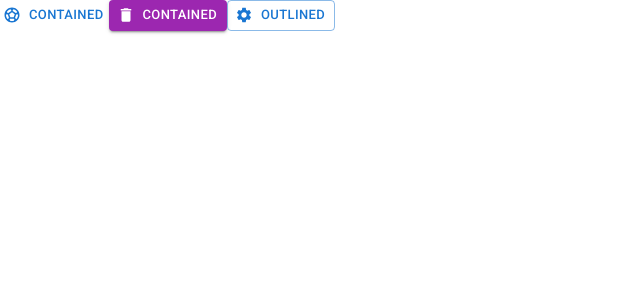
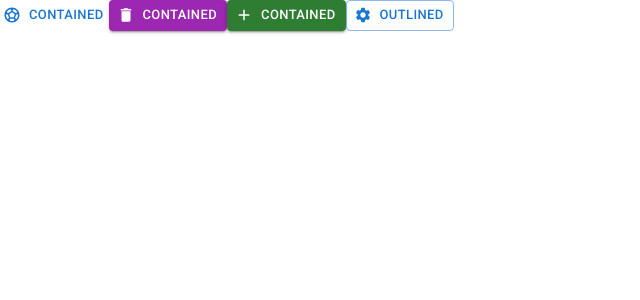
Before and after one commit to Harry-Yates/MUI, a React (Create React App) app: page / in a window 1280 px wide. Shown: the top 300 px of the page, without its empty margins (0-640 px from the left). Built offline with nearby package versions, Linux system fonts and the light colour scheme.

Commit message:
docs: :art: Worked more on buttons

```diff
--- a/src/App.js
+++ b/src/App.js
@@ -1,14 +1,13 @@
 import { Button } from "@mui/material";
-import DeleteIcon from '@mui/icons-material/Delete';
-import SettingsIcon from '@mui/icons-material/Settings';
-import SportsSoccerIcon from '@mui/icons-material/SportsSoccer';
+import { Add, Settings, SportsSoccer, Delete } from "@mui/icons-material";
 
 function App() {
   return (
     <div className="App">
-    <Button startIcon={<SportsSoccerIcon />}  variant="text" size="small">Contained</Button>
-    <Button startIcon={<DeleteIcon />} variant="contained" color="secondary" size="small">Contained</Button>
-    <Button startIcon={<SettingsIcon />}  variant="outlined" size="small" >Outlined</Button>
+    <Button startIcon={<SportsSoccer />}  variant="text" size="small">Contained</Button>
+    <Button startIcon={<Delete />} variant="contained" color="secondary" size="small">Contained</Button>
+    <Button startIcon={<Add />} variant="contained" color="success" size="small">Contained</Button>
+    <Button startIcon={<Settings />}  variant="outlined" size="small" >Outlined</Button>
     </div>
   );
 }
```
Also changed, not shown: 1 other file (tests, documents, lock files or other folders).
